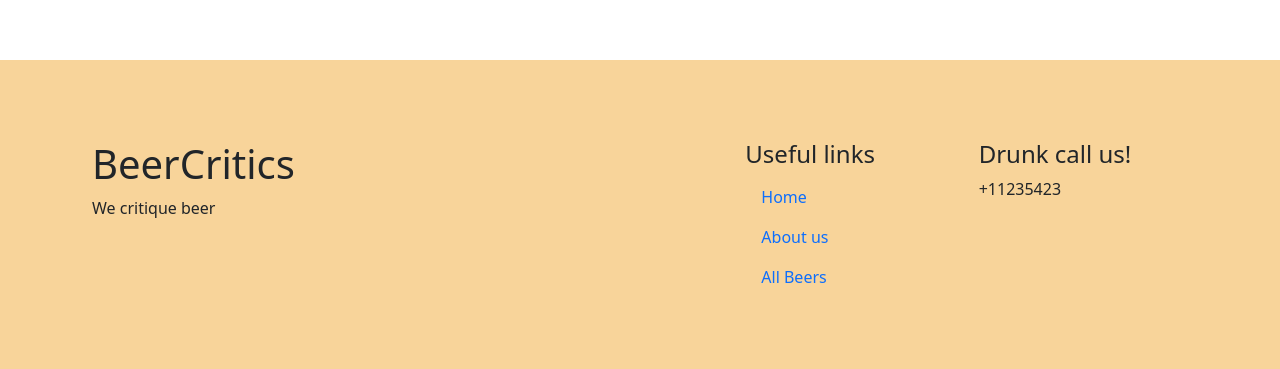
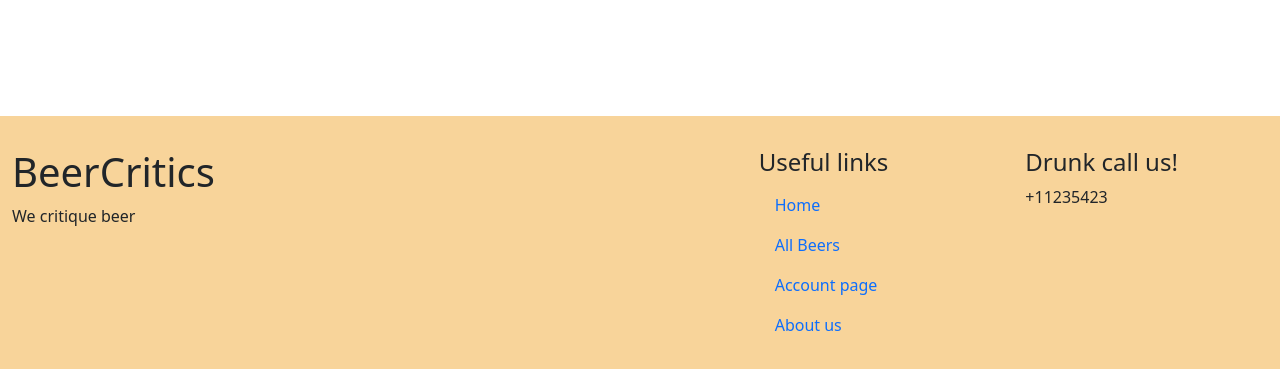
Before and after one commit to IsakGenberg/BeerCritics, a React (Vite) app in the folder client/: page / in a window 1280 px wide. Shown: the part 423-792 px from the top of the page. Built offline with nearby package versions, Linux system fonts and the light colour scheme.

Commit message:
add account page in nav column

```diff
--- a/client/src/components/Footer.tsx
+++ b/client/src/components/Footer.tsx
@@ -13,8 +13,9 @@ function Footer() {
           <Nav className="flex-column">
             <h4>Useful links</h4>
             <Nav.Link>Home</Nav.Link>
+            <Nav.Link>All Beers</Nav.Link>
+            <Nav.Link>Account page</Nav.Link>
             <Nav.Link>About us</Nav.Link>
-            <Nav.Link>All Beers</Nav.Link>
           </Nav>
         </Col>
         <Col>
--- a/client/src/styles/Footer.css
+++ b/client/src/styles/Footer.css
@@ -1,6 +1,7 @@
 .Footer-row {
   background:var(--secondary-color);
-  padding: 5rem;
+  padding-top: 2rem;
+  padding-bottom: 2rem;
 }
 
 .Footer {
```
